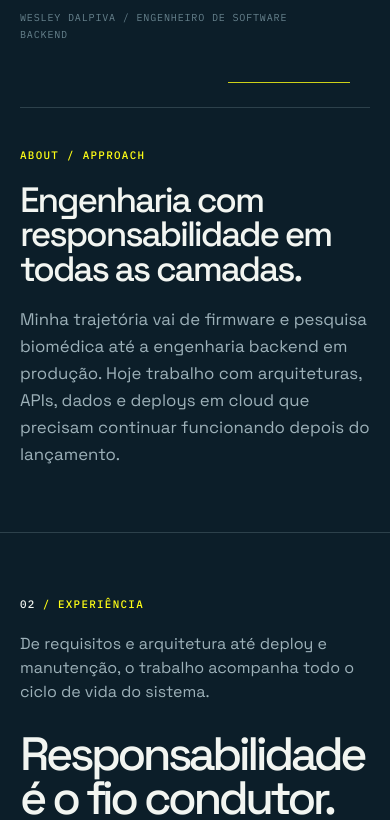
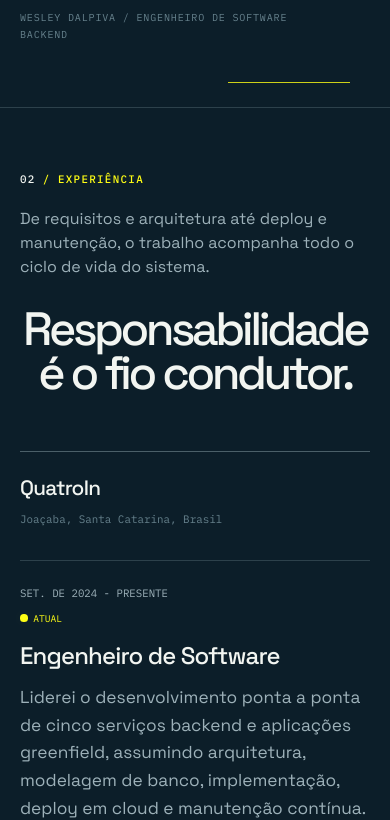
Before and after one commit to Dalpiva/wesleydalpiva, a Next.js app: page /pt in a window 390 px wide. Shown: the part 844-1664 px from the top of the page. Built offline with nearby package versions, Linux system fonts and the light colour scheme.

Commit message:
FIX: centraliza headers

```diff
--- a/app/components/site/ContactSection.tsx
+++ b/app/components/site/ContactSection.tsx
@@ -17,11 +17,9 @@ export default function ContactSection({ locale }: ContactSectionProps) {
       <SectionHeader
         id="contact"
         locale={locale}
-        intro={translate(site.sections.contact.intro, locale)}
+        title={site.sections.contact.title}
+        intro={site.sections.contact.intro}
       />
-      <h2 id="contact-title" className="section-title">
-        {translate(site.sections.contact.title, locale)}
-      </h2>
 
       <div className="contact-layout">
         <a className="email-link" href={`mailto:${contact.email}`}>
--- a/app/components/site/EarlierWorkSection.tsx
+++ b/app/components/site/EarlierWorkSection.tsx
@@ -17,11 +17,9 @@ export default function EarlierWorkSection({ locale }: EarlierWorkSectionProps)
       <SectionHeader
         id="earlier-work"
         locale={locale}
-        intro={translate(site.sections.earlierWork.intro, locale)}
+        title={site.sections.earlierWork.title}
+        intro={site.sections.earlierWork.intro}
       />
-      <h2 id="earlier-work-title" className="section-title">
-        {translate(site.sections.earlierWork.title, locale)}
-      </h2>
 
       <div className="progression" aria-label={copy.progression}>
         {site.progression.map((step, index) => (
--- a/app/components/site/ExperienceSection.tsx
+++ b/app/components/site/ExperienceSection.tsx
@@ -17,11 +17,9 @@ export default function ExperienceSection({ locale }: ExperienceSectionProps) {
       <SectionHeader
         id="experience"
         locale={locale}
-        intro={translate(site.sections.experience.intro, locale)}
+        title={site.sections.experience.title}
+        intro={site.sections.experience.intro}
       />
-      <h2 id="experience-title" className="section-title">
-        {translate(site.sections.experience.title, locale)}
-      </h2>
 
       <div className="experience-list">
         {experience.map((entry) => (
--- a/app/components/site/HeroSection.tsx
+++ b/app/components/site/HeroSection.tsx
@@ -26,7 +26,6 @@ export default function HeroSection({ locale }: HeroSectionProps) {
               <li key={keyword}>{keyword}</li>
             ))}
           </ul>
-
         </div>
 
         <figure className="hero-portrait">
@@ -46,13 +45,6 @@ export default function HeroSection({ locale }: HeroSectionProps) {
         </figure>
       </div>
 
-      <div className="profile-about">
-        <p className="section-kicker">ABOUT / APPROACH</p>
-        <div>
-          <h2>{translate(site.about.title, locale)}</h2>
-          <p>{translate(site.about.text, locale)}</p>
-        </div>
-      </div>
     </section>
   )
 }
--- a/app/components/site/SectionHeader.tsx
+++ b/app/components/site/SectionHeader.tsx
@@ -1,25 +1,31 @@
 import { sectionNavigation, translate } from "@/constants"
-import type { Locale } from "@/constants/types"
+import type { Locale, LocalizedText } from "@/constants/types"
 
 type SectionHeaderProps = {
   id: (typeof sectionNavigation)[number]["id"]
   locale: Locale
-  intro?: string
+  title: LocalizedText
+  intro?: LocalizedText
 }
 
-export default function SectionHeader({ id, locale, intro }: SectionHeaderProps) {
+export default function SectionHeader({ id, locale, title, intro }: SectionHeaderProps) {
   const section = sectionNavigation.find((item) => item.id === id)
 
   if (!section) return null
 
   return (
     <header className="section-header">
-      <p className="section-kicker">
-        <span>{section.number}</span>
-        <span aria-hidden="true">/</span>
-        <span>{translate(section.label, locale)}</span>
-      </p>
-      {intro ? <p className="section-intro">{intro}</p> : null}
+      <div className="section-header-meta">
+        <p className="section-kicker">
+          <span>{section.number}</span>
+          <span aria-hidden="true">/</span>
+          <span>{translate(section.label, locale)}</span>
+        </p>
+        {intro ? <p className="section-intro">{translate(intro, locale)}</p> : null}
+      </div>
+      <h2 id={`${id}-title`} className="section-title">
+        {translate(title, locale)}
+      </h2>
     </header>
   )
 }
--- a/app/components/site/StackSection.tsx
+++ b/app/components/site/StackSection.tsx
@@ -14,11 +14,9 @@ export default function StackSection({ locale }: StackSectionProps) {
       <SectionHeader
         id="stack"
         locale={locale}
-        intro={translate(site.sections.stack.intro, locale)}
+        title={site.sections.stack.title}
+        intro={site.sections.stack.intro}
       />
-      <h2 id="stack-title" className="section-title">
-        {translate(site.sections.stack.title, locale)}
-      </h2>
 
       <div className="stack-list">
         {stackGroups.map((group) => (
--- a/app/components/site/SystemsSection.tsx
+++ b/app/components/site/SystemsSection.tsx
@@ -16,11 +16,9 @@ export default function SystemsSection({ locale }: SystemsSectionProps) {
       <SectionHeader
         id="systems"
         locale={locale}
-        intro={translate(site.sections.systems.intro, locale)}
+        title={site.sections.systems.title}
+        intro={site.sections.systems.intro}
       />
-      <h2 id="systems-title" className="section-title">
-        {translate(site.sections.systems.title, locale)}
-      </h2>
 
       <div className="systems-list">
         {systems.map((system) => (
--- a/app/globals.css
+++ b/app/globals.css
@@ -486,32 +486,6 @@ main {
   text-transform: uppercase;
 }
 
-.profile-about {
-  display: grid;
-  grid-template-columns: minmax(150px, 0.35fr) minmax(0, 1fr);
-  gap: 2rem;
-  padding-top: clamp(2.5rem, 6vw, 5rem);
-  padding-bottom: clamp(4rem, 8vw, 8rem);
-  border-top: 1px solid var(--line);
-}
-
-.profile-about h2 {
-  max-width: 680px;
-  color: var(--text);
-  font-size: clamp(2rem, 4vw, 4.4rem);
-  font-weight: 450;
-  letter-spacing: -0.06em;
-  line-height: 0.98;
-  text-wrap: balance;
-}
-
-.profile-about p:last-child {
-  max-width: 660px;
-  margin-top: 1.25rem;
-  color: var(--muted);
-  font-size: 1.05rem;
-}
-
 .content-section {
   padding-top: clamp(4rem, 9vw, 9rem);
   padding-bottom: clamp(4rem, 9vw, 9rem);
@@ -519,6 +493,10 @@ main {
 }
 
 .section-header {
+  display: block;
+}
+
+.section-header-meta {
   display: grid;
   grid-template-columns: minmax(150px, 0.35fr) minmax(0, 1fr);
   gap: 2rem;
@@ -541,14 +519,15 @@ main {
 }
 
 .section-title {
-  max-width: 850px;
-  padding-left: calc(35% + 2rem);
+  width: 100%;
+  max-width: none;
   margin-top: clamp(2rem, 4vw, 4rem);
   color: var(--text);
   font-size: clamp(2.5rem, 5.5vw, 6.3rem);
   font-weight: 450;
   letter-spacing: -0.075em;
   line-height: 0.94;
+  text-align: center;
   text-wrap: balance;
 }
 
@@ -1160,9 +1139,6 @@ main {
     gap: 3rem;
   }
 
-  .section-title {
-    padding-left: calc(35% + 2rem);
-  }
 }
 
 @media (max-width: 760px) {
@@ -1224,8 +1200,7 @@ main {
     width: min(82vw, 390px);
   }
 
-  .profile-about,
-  .section-header,
+  .section-header-meta,
   .role-item,
   .earlier-work-entry,
   .stack-group {
@@ -1233,13 +1208,7 @@ main {
     gap: 1.25rem;
   }
 
-  .profile-about h2 {
-    max-width: 580px;
-    font-size: clamp(2.2rem, 9vw, 4rem);
-  }
-
   .section-title {
-    padding-left: 0;
     margin-top: 1.75rem;
     font-size: clamp(2.6rem, 12vw, 5.5rem);
   }
--- a/constants/site.ts
+++ b/constants/site.ts
@@ -36,16 +36,6 @@ export const site = {
     { en: "Software engineering", "pt-BR": "Engenharia de software" } satisfies LocalizedText,
     { en: "Backend engineering", "pt-BR": "Engenharia backend" } satisfies LocalizedText,
   ],
-  about: {
-    title: {
-      en: "Engineering with ownership at every layer.",
-      "pt-BR": "Engenharia com responsabilidade em todas as camadas.",
-    } satisfies LocalizedText,
-    text: {
-      en: "My background moves from firmware and biomedical research into production backend engineering. Today I work on architectures, APIs, data and cloud deployments that have to keep working after the launch.",
-      "pt-BR": "Minha trajetória vai de firmware e pesquisa biomédica até a engenharia backend em produção. Hoje trabalho com arquiteturas, APIs, dados e deploys em cloud que precisam continuar funcionando depois do lançamento.",
-    } satisfies LocalizedText,
-  },
   sections: {
     experience: {
       title: {
```
